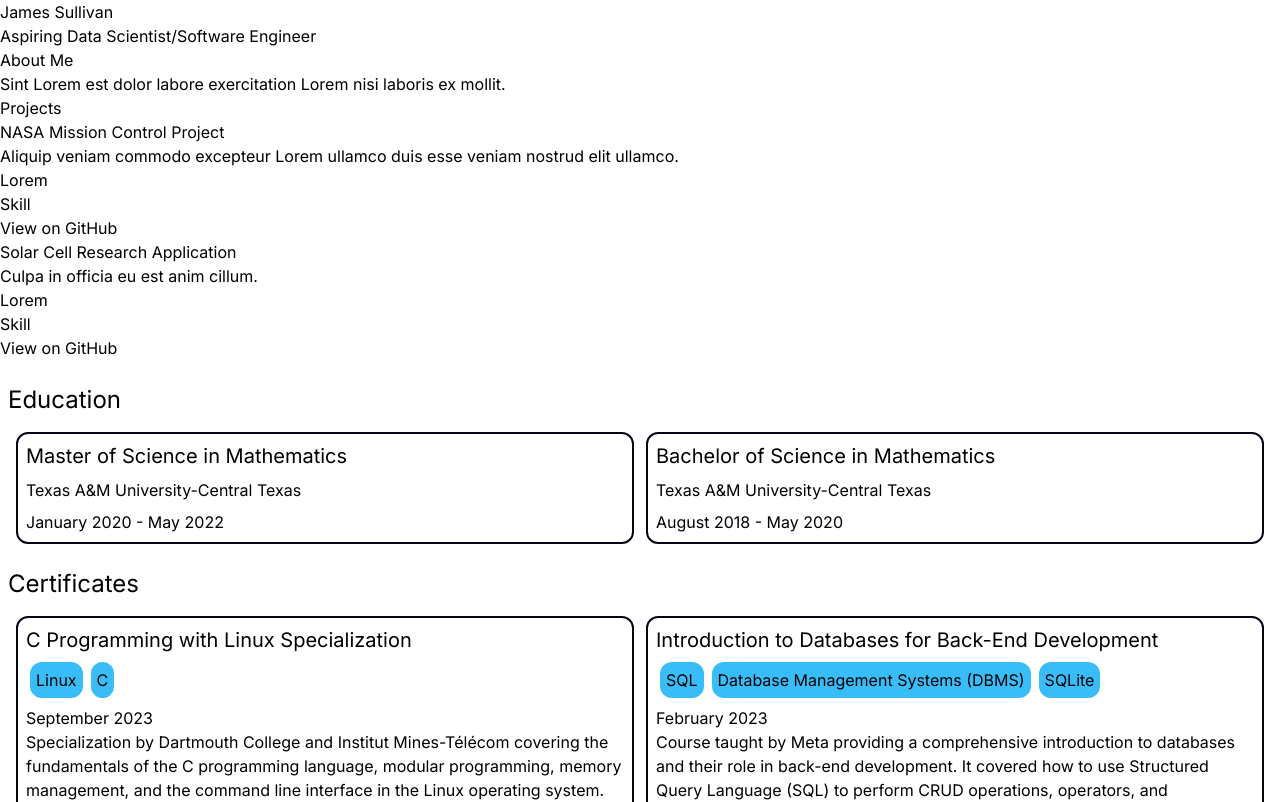
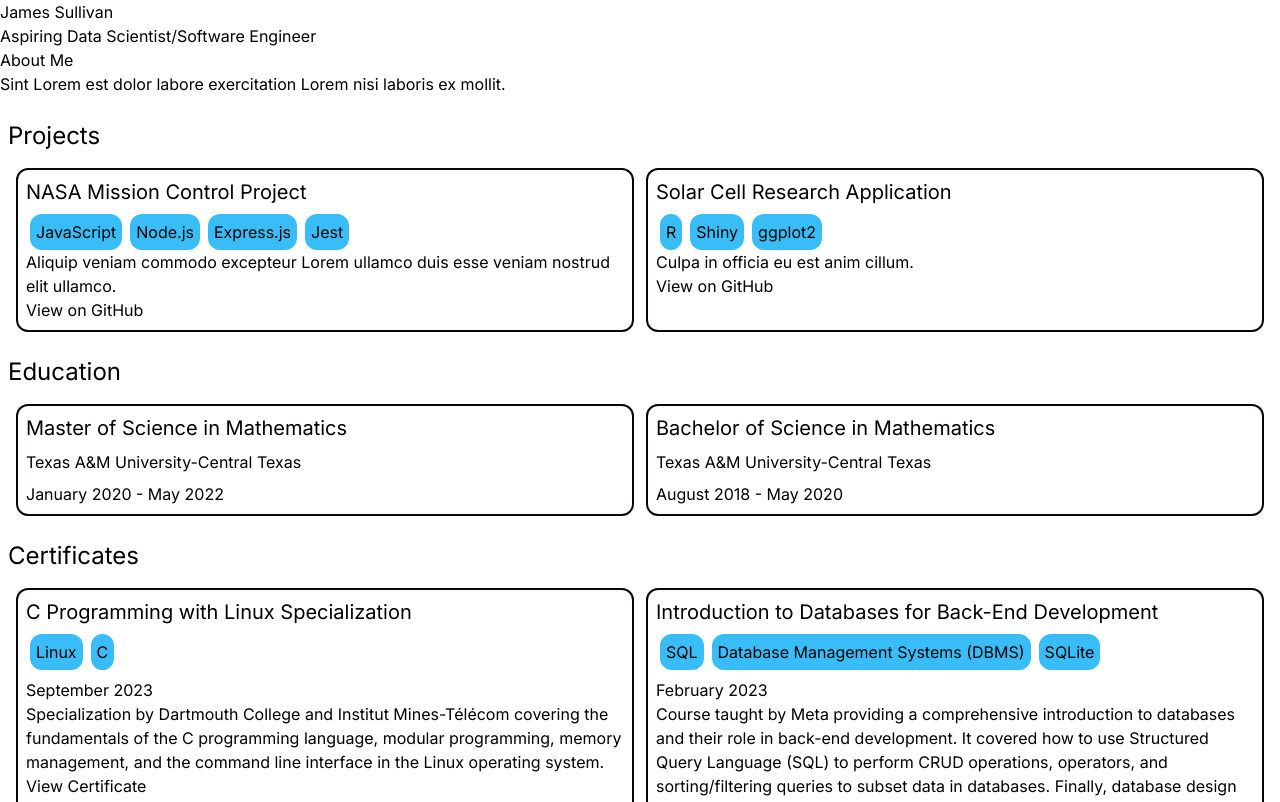
Before and after one commit to JSulley/portfolio, a Next.js app: page / in a window 1280 px wide. Shown: the top 802 px of the page. Built offline with nearby package versions, Linux system fonts and the light colour scheme.

Commit message:
Applied styling and added skills to "Projects" section

```diff
--- a/src/components/project-item/project-item.jsx
+++ b/src/components/project-item/project-item.jsx
@@ -2,13 +2,10 @@ export default function ProjectItem({ project }) {
   const { title, description, techStack, repoLink } = project;
 
   return (
-    <div>
-      <h3>{title}</h3>
+    <div className="even:mr-4 odd:ml-4 border-2 border-gray-950 rounded-xl mx-4pl-2 p-2">
+      <h3 className="text-xl mb-2">{title}</h3>
+      {techStack.map(skill => <div key={skill.id} className="border-2 border-sky-400 bg-sky-400 rounded-xl mx-1 p-1 inline-block sm:max-lg:my-1">{skill.skill}</div>)}
       <p>{description}</p>
-      <p>{techStack}</p>
-      <ul>
-        <li>Skill</li>
-      </ul>
       <a href={repoLink} target="_blank">View on GitHub</a>
     </div>
   );
--- a/src/components/projects/projects.jsx
+++ b/src/components/projects/projects.jsx
@@ -5,14 +5,43 @@ const projects = [
     'id': 1,
     'title': 'NASA Mission Control Project',
     'description': 'Aliquip veniam commodo excepteur Lorem ullamco duis esse veniam nostrud elit ullamco.',
-    'techStack': 'Lorem',
+    'techStack': [
+    {
+      'id': 1,
+      'skill': 'JavaScript'
+    },
+    {
+      'id': 2,
+      'skill': 'Node.js'
+    },
+    {
+      'id': 3,
+      'skill': 'Express.js'
+    },
+    {
+      'id': 4,
+      'skill': 'Jest'
+    }],
     'repoLink': 'https://github.com/JSulley/nasa-project'
   },
   {
     'id': 2,
     'title': 'Solar Cell Research Application',
     'description': 'Culpa in officia eu est anim cillum.',
-    'techStack': 'Lorem',
+    'techStack': [
+      {
+        'id': 1,
+        'skill': 'R',
+      },
+      {
+        'id': 1,
+        'skill': 'Shiny',
+      },
+      {
+        'id': 1,
+        'skill': 'ggplot2',
+      },
+    ],
     'repoLink': 'https://github.com/JSulley/Solar-Cell-Research-Application'
   }
 ];
@@ -20,8 +49,10 @@ const projects = [
 export default function Projects() {
   return (
     <div>
-      <h2>Projects</h2>
-      {projects.map(project => <ProjectItem key={project.id} project={project}/>)}
+      <h2 className="text-2xl mt-6 ml-2 mb-4">Projects</h2>
+      <div className="grid gap-3 grid-cols-2">
+        {projects.map(project => <ProjectItem key={project.id} project={project}/>)}
+      </div>
     </div>
   );
 };
```
